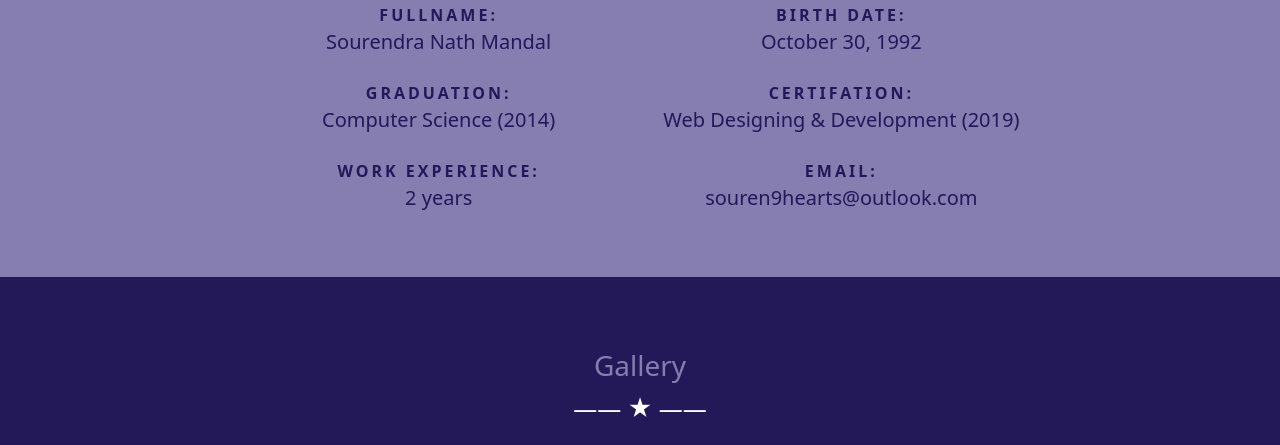
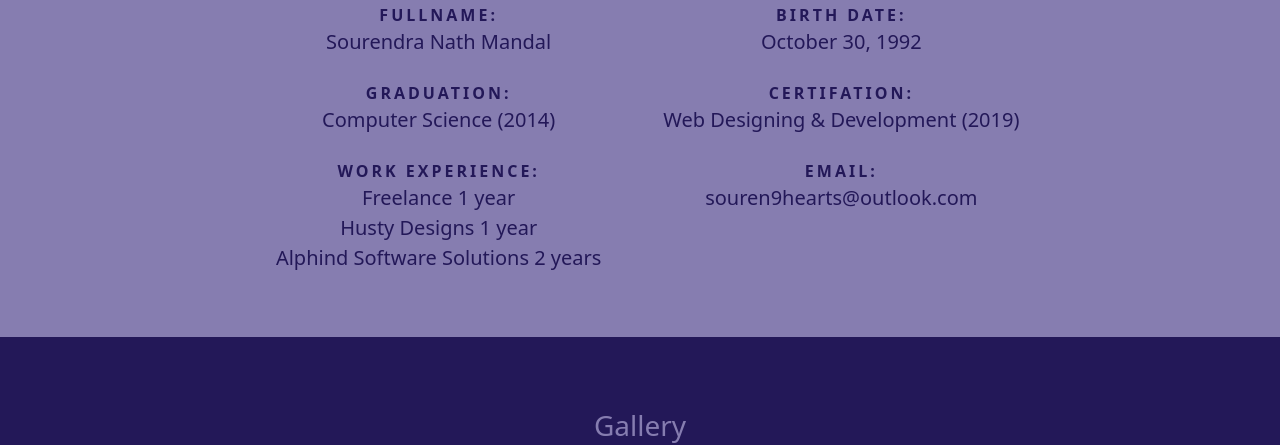
Before and after one commit to souren-github/cv, a plain HTML site: page index.html in a window 1280 px wide. Shown: the part 1211-1656 px from the top of the page. Drawn offline with nearby package versions, Linux system fonts and the light colour scheme.

Commit message:
Update index.html

```diff
--- a/index.html
+++ b/index.html
@@ -91,7 +91,10 @@
 
 					<li>
 						<strong>WORK EXPERIENCE:</strong><br>
-						<span class="lead">2 years</span>
+						<span class="lead">Freelance 1 year</span><br>
+						<span class="lead">Husty Designs 1 year</span><br>
+						<span class="lead">Alphind Software Solutions 2 years</span><br>
+
 					</li>
 				</ul>
 			</div>
```
